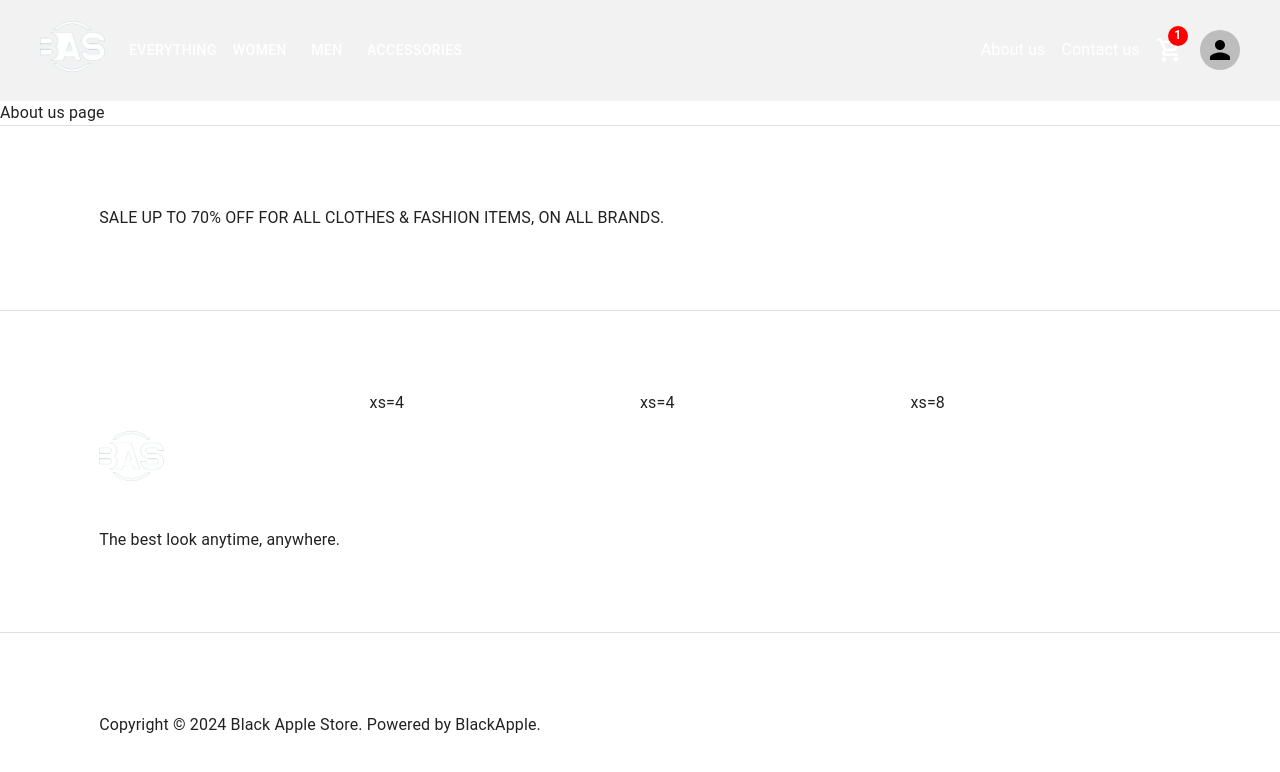
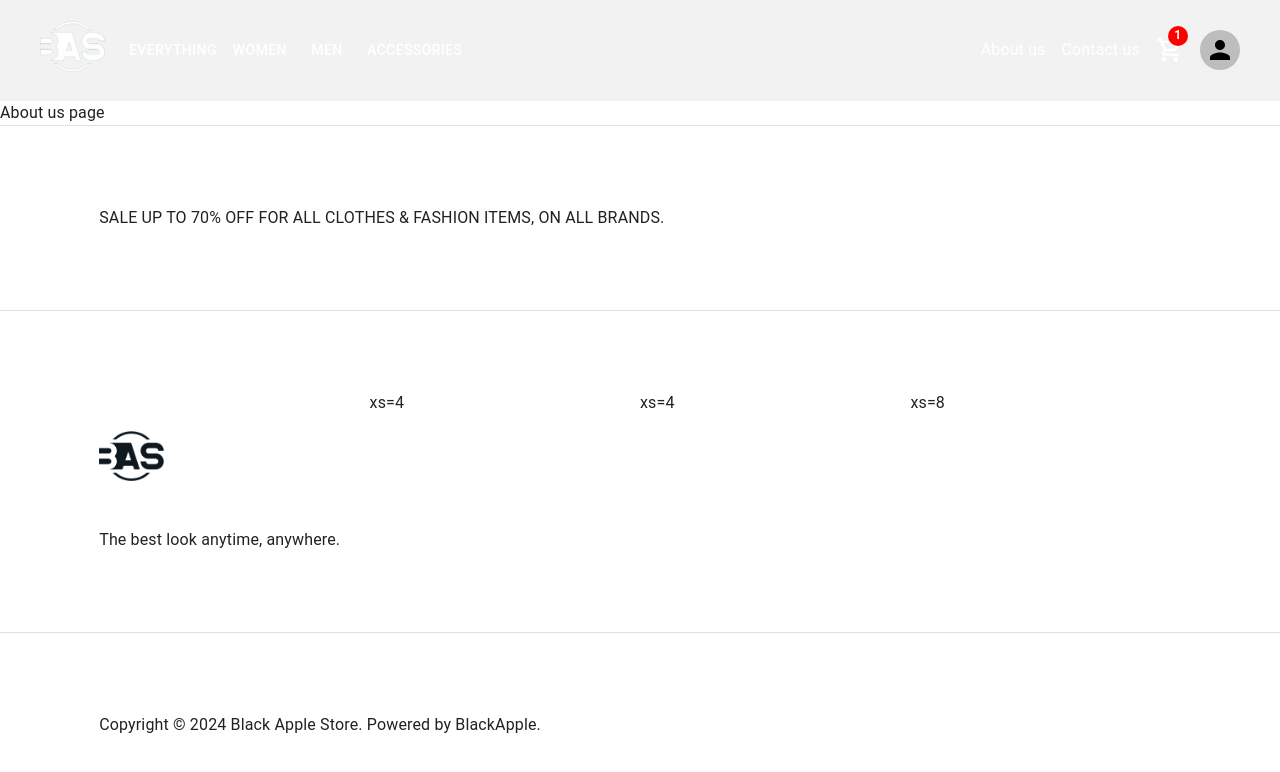
Before and after one commit to Ssaava/E-shop, a React (Vite) app: page /about-us in a window 1280 px wide. Shown: the top 772 px of the page. Built offline with nearby package versions, Linux system fonts and the light colour scheme.

Commit message:
added footer logo

```diff
--- a/src/components/Footer/Footer.tsx
+++ b/src/components/Footer/Footer.tsx
@@ -1,6 +1,7 @@
 import { Divider, Typography } from "@mui/material";
 import Box from "@mui/material/Box";
 import Logo from "../Header/Header-Components/Logo";
+import logo from "../../assets/black-logo.png";
 
 export default function Footer() {
   return (
@@ -44,7 +45,7 @@ export default function Footer() {
                 paddingBlock: 5,
               }}
             >
-              <Logo />
+              <Logo src={logo} />
             </Box>
             <Box>The best look anytime, anywhere.</Box>
           </Box>
--- a/src/components/Header/Header-Components/Logo.tsx
+++ b/src/components/Header/Header-Components/Logo.tsx
@@ -1,10 +1,9 @@
 import { useEffect, useState } from "react";
 import { NavLink } from "react-router-dom";
-import logo from "../../../assets/logo.png";
 
 import { Link, Typography } from "@mui/material";
 
-export const Logo = () => {
+export const Logo = ({ src }: { src: string }) => {
   const [screenWidth, setScreenWidth] = useState({ width: window.innerWidth });
 
   useEffect(() => {
@@ -38,7 +37,7 @@ export const Logo = () => {
       >
         <Typography
           component="img"
-          src={logo}
+          src={src}
           sx={{ width: 65, objectFit: "cover", marginRight: 2 }}
         />
       </Link>
--- a/src/components/Header/Header.tsx
+++ b/src/components/Header/Header.tsx
@@ -23,6 +23,7 @@ import Logo from "./Header-Components/Logo";
 import ShoppingCart from "./Header-Components/ShoppingCart";
 import Avatar from "@mui/material/Avatar";
 import PagesLinks from "./Header-Components/PagesLinks";
+import logo from "../../assets/logo.png";
 
 const pages = ["Everything", "Women", "Men", "Accessories"];
 type SettingsTypes = {
@@ -100,7 +101,7 @@ function Header() {
     >
       <Container maxWidth="xl">
         <Toolbar disableGutters id="back-to-top-anchor">
-          <Logo />
+          <Logo src={logo} />
 
           <PagesLinks pages={pages} />
 
```
Also changed, not shown: src/assets/black-logo.png.
